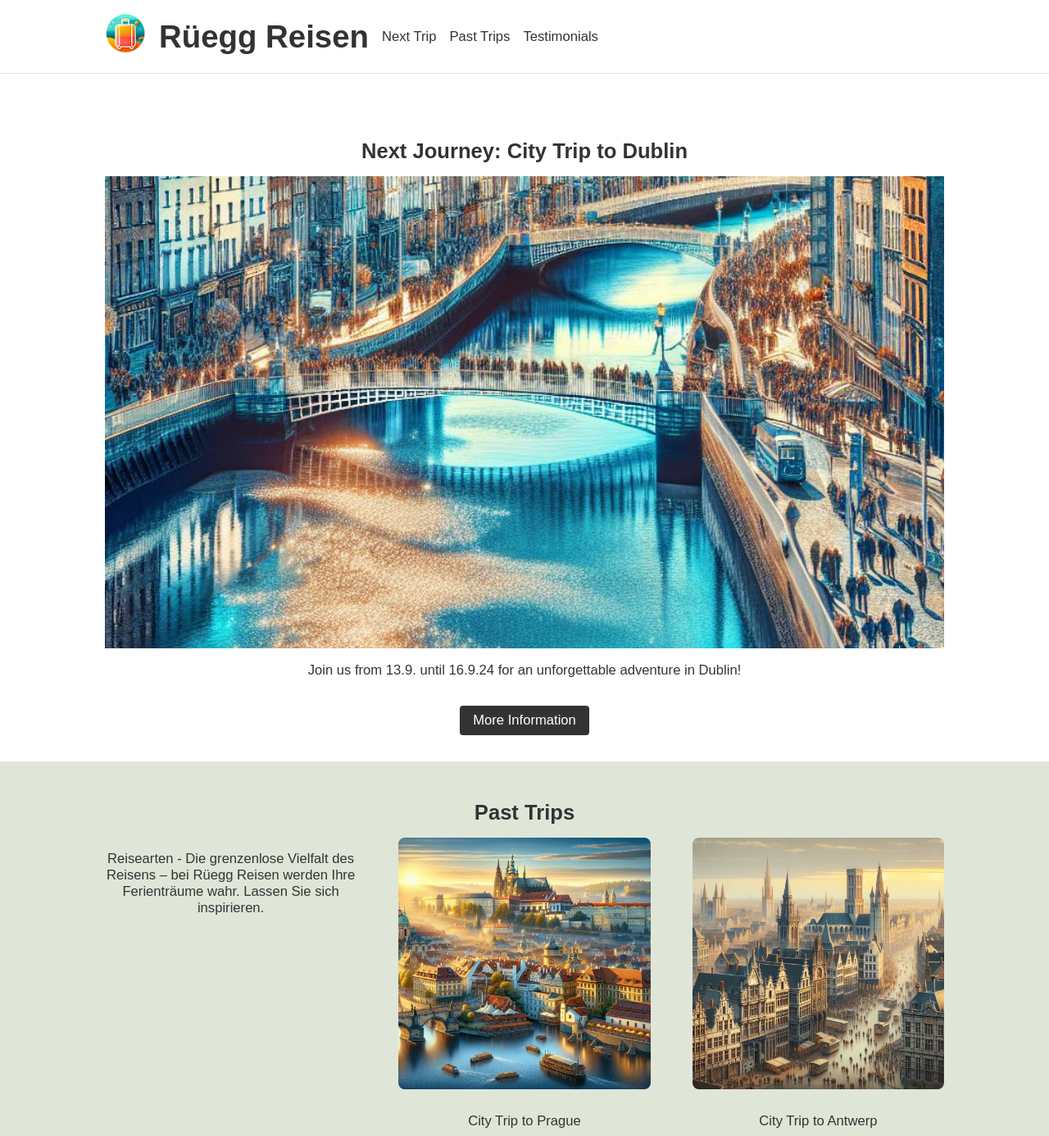
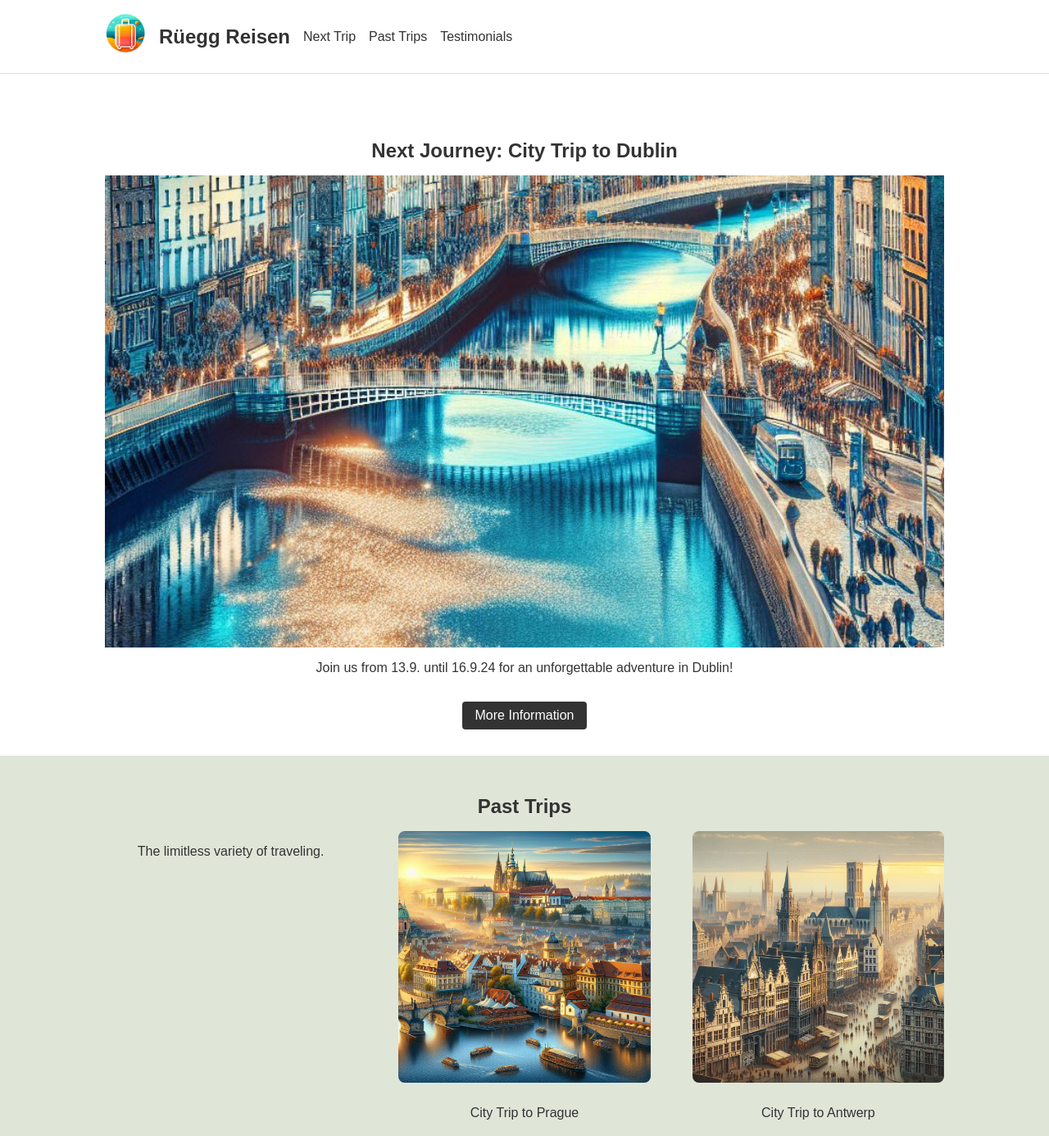
Before and after one commit to sjohner/rueegg-reisen.ch, a plain HTML site: page index.html in a window 1280 px wide. Shown: the top 1386 px of the page at 82% size. Drawn offline with Linux system fonts and the light colour scheme.

Commit message:
Some minor fixes

```diff
--- a/index.html
+++ b/index.html
@@ -40,8 +40,8 @@
                 <h2 data-lang="de" style="display: none;">Vergangene Reisen</h2>
                 <div class="past-trips-grid">
                     <div class="trip">
-                        <p data-lang="en">Reisearten - Die grenzenlose Vielfalt des Reisens – bei Rüegg Reisen werden Ihre Ferienträume wahr. Lassen Sie sich inspirieren.</p>
-                        <p data-lang="de" style="display: none;">Reisearten - Die grenzenlose Vielfalt des Reisens – bei Rüegg Reisen werden Ihre Ferienträume wahr. Lassen Sie sich inspirieren.</p>
+                        <p data-lang="en">The limitless variety of traveling.</p>
+                        <p data-lang="de" style="display: none;">Die grenzenlose Vielfalt des Reisens./p>
                     </div>
                     <div class="trip">
                         <img src="images/prague.jpg" alt="City Trip to Prague">
--- a/styles.css
+++ b/styles.css
@@ -5,13 +5,14 @@ body {
     background-color: #fff;
     color: #333;
     text-align: center;
-    font-size: 1.3vw;
+    font-size: 2vh;
 }
 
 .container {
     width: 80%;
     max-width: 1200px;
     margin: 0 auto;
+    font-size: 2vh;
 }
 
 nav {
@@ -43,7 +44,7 @@ nav .logo {
 
 nav h1 {
     margin: 0;
-    font-size: 3vw;
+    font-size: 3vh;
 }
 
 nav .nav-right {
@@ -65,7 +66,7 @@ nav .menu li {
 nav .menu a {
     color: #333;
     text-decoration: none;
-    font-size: 1.3vw;
+    font-size: 2vh;
 }
 
 nav .menu a:hover {
@@ -75,7 +76,7 @@ nav .menu a:hover {
 #language-selector {
     margin-left: 1rem;
     padding: 0.5rem;
-    font-size: 1.3vw;
+    font-size: 2vh;
 }
 
 main {
@@ -84,7 +85,7 @@ main {
 
 h2 {
     color: #333;
-    font-size: 2vw;
+    font-size: 3vh;
     margin-bottom: 1rem;
     margin-top: 1rem
 }
@@ -154,6 +155,7 @@ h2 {
 .trip {
     width: 30%;
     margin-bottom: 1rem;
+    font-size: 2vh;
 }
 
 .trip img {
```
Also changed, not shown: dublin.html (+1 -1 lines).
